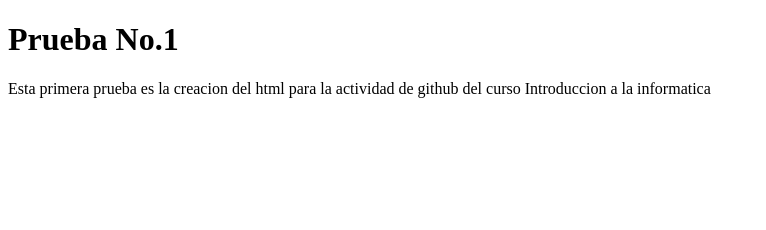
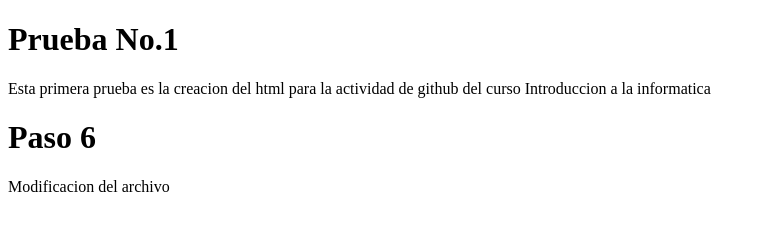
Before and after one commit to StefanyRueda/Sala26, a plain HTML site: page index.html in a window 1280 px wide. Shown: the whole page, without its empty margins (0-766 px from the left). Drawn offline with Linux system fonts and the light colour scheme.

Commit message:
Se modifica archivo html

```diff
--- a/index.html
+++ b/index.html
@@ -9,5 +9,7 @@
 <body>
     <h1>Prueba No.1 </h1>
     <p> Esta primera prueba es la creacion del html para la actividad de github del curso Introduccion a la informatica</p>
+    <h1>Paso 6  </h1>
+    <p>Modificacion del archivo</p>
 </body>
 </html>
```
